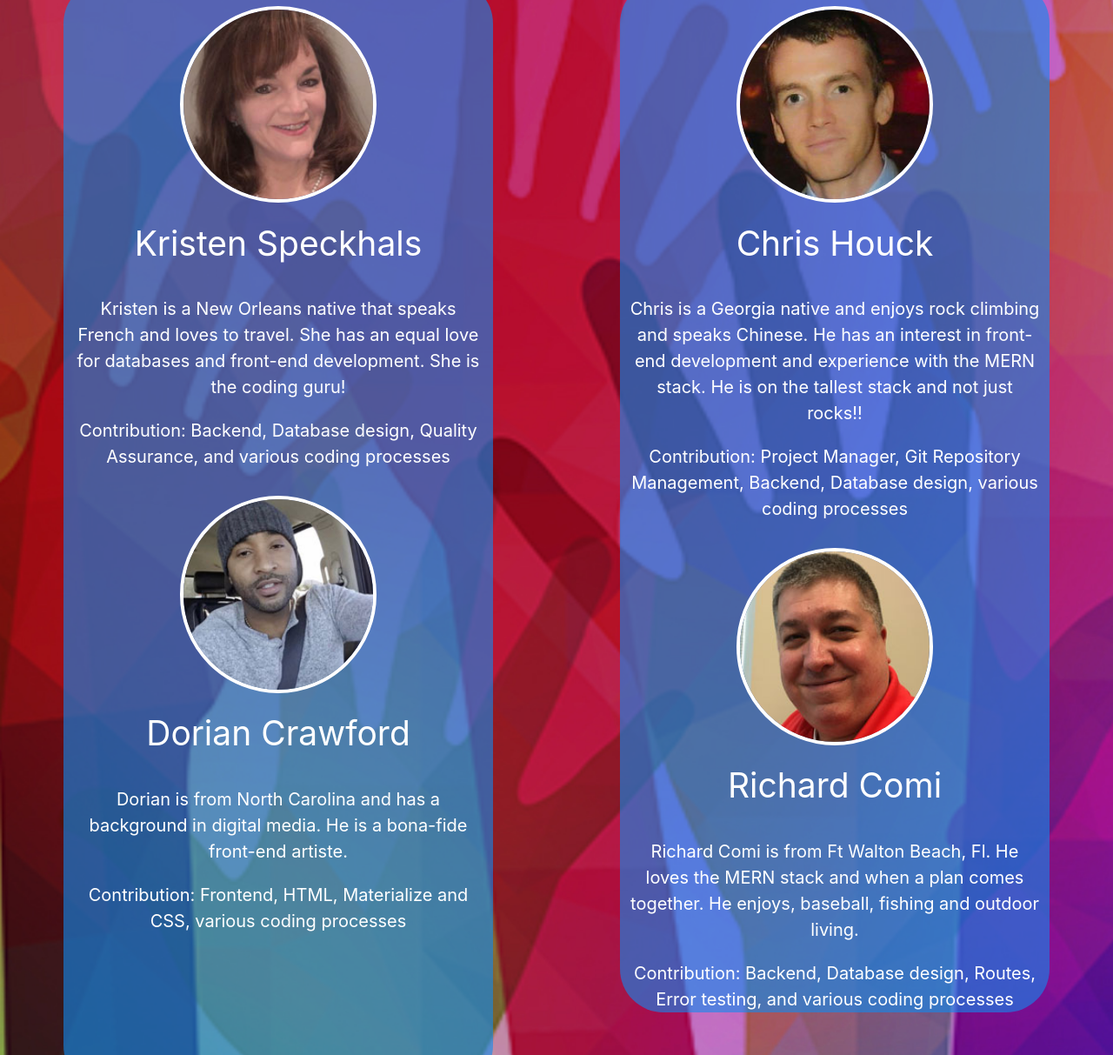
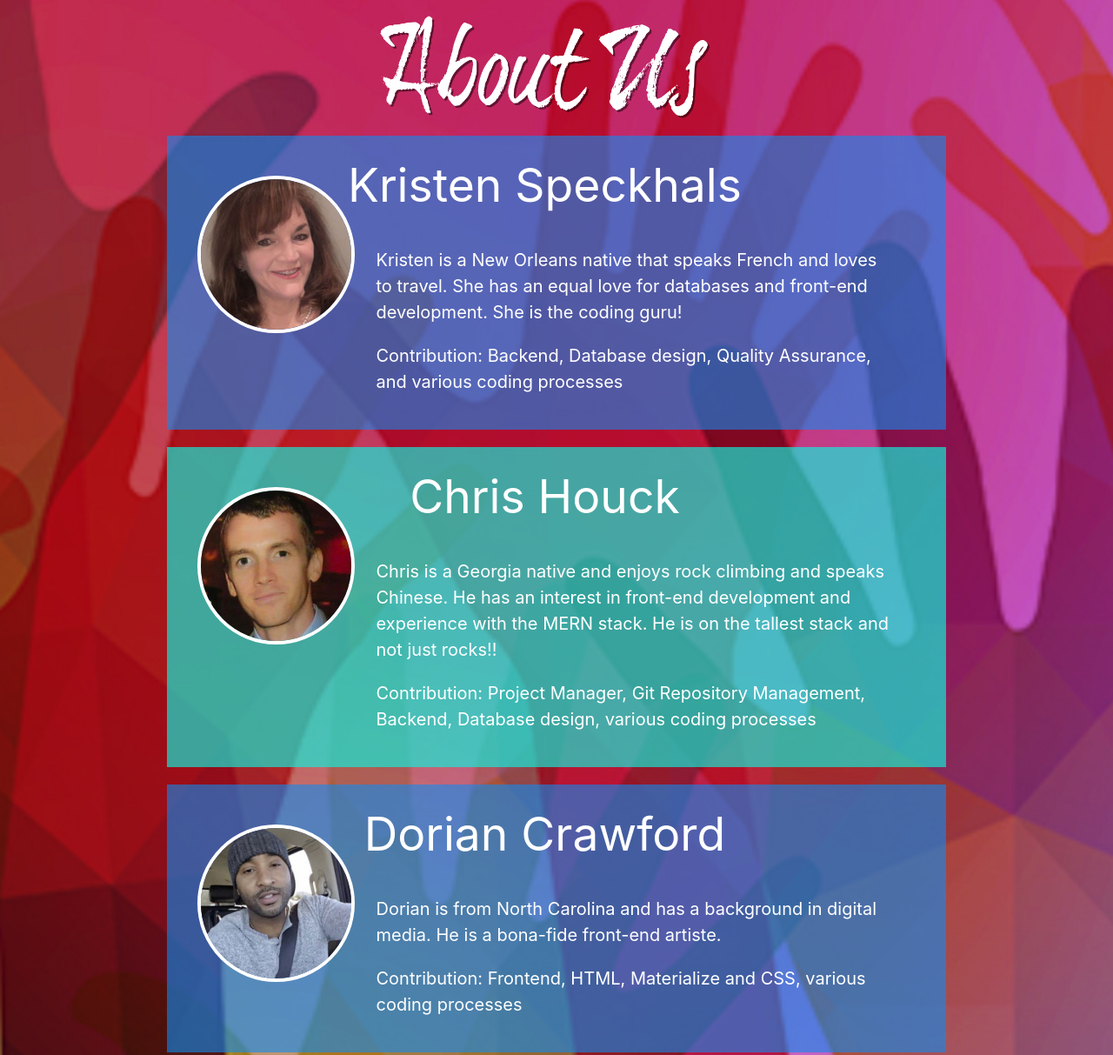
Before and after one commit to houckchris/HelpingHands1.1, a website: page public/about.html in a window 1280 px wide. Shown: the part 246-1459 px from the top of the page at 87% size. Drawn offline with nearby package versions, Linux system fonts and the light colour scheme; no server answers; a web font is replaced by a local one.

Commit message:
copied about 2 into 1

```diff
--- a/public/about.html
+++ b/public/about.html
@@ -5,18 +5,19 @@
     <meta charset="UTF-8">
     <meta name="viewport" content="width=device-width, initial-scale=1.0">
     <meta http-equiv="X-UA-Compatible" content="ie=edge">
-    <title>Helping Hands</title>
+    <title>Volunteer Signup</title>
     <link rel="stylesheet" href="https://cdnjs.cloudflare.com/ajax/libs/materialize/1.0.0-beta/css/materialize.min.css">
     <link href="https://fonts.googleapis.com/icon?family=Material+Icons" rel="stylesheet">
     <link href="https://fonts.googleapis.com/css?family=Acme|Rambla" rel="stylesheet">
     <link href="https://fonts.googleapis.com/css?family=Montserrat:300,400,800" rel="stylesheet">
     <link rel="stylesheet" href="https://cdn.jsdelivr.net/npm/animate.css@3.5.2/animate.min.css">
+    <script src="https://ajax.googleapis.com/ajax/libs/jquery/3.3.1/jquery.min.js"></script>
+    <script src="https://cdnjs.cloudflare.com/ajax/libs/materialize/1.0.0-beta/js/materialize.min.js"></script>
     <link rel="stylesheet" type="text/css" href="./css/style.css">
     <script defer src="https://use.fontawesome.com/releases/v5.0.10/js/all.js" integrity="sha384-slN8GvtUJGnv6ca26v8EzVaR9DC58QEwsIk9q1QXdCU8Yu8ck/tL/5szYlBbqmS+"
         crossorigin="anonymous"></script>
-    <script src="https://ajax.googleapis.com/ajax/libs/jquery/3.3.1/jquery.min.js"></script>
-    <script src="https://cdnjs.cloudflare.com/ajax/libs/materialize/1.0.0-beta/js/materialize.min.js"></script>
-    <!-- <script src="assets/js/main.js"></script> -->
+
+    <script src="assets/js/main.js"></script>
 </head>
 
 <body>
@@ -44,70 +45,116 @@
     </div>
 
 
+    <div class="space"></div>
+    <div class="row container" id="aboutUsgraph">
 
-
-
-    <div class="row margin-top">
-        <div class="center-align flexItem flexCenter boxFix col s6">
-            <div class="blueBox3">
-
-                <div class="col s12">
-                    <img id="aboutImage" class="group-pic sizeImage responsive-img circle" src="./images/kristen.jpg">
-                    <!-- <img id="volImage" class="sizeImage responsive-img circle" src="./images/steph2.jpg"> -->
-                </div>
-                <div class="col s12" id="volName">Kristen Speckhals</div>
-                <div class="col s12" id="aboutMe">
-                    <p>Kristen is a New Orleans native that speaks French and loves to travel. She has an equal love for databases
-                        and front-end development. She is the coding guru!</p>
-                </div>
-                <div class="col s12" id="volSkills">Contribution: Backend, Database design, Quality Assurance, and various coding processes</div>
-
-                <div class="col s12">
-                    <img id="aboutImage" class="sizeImage responsive-img circle" src="./images/dorian.jpg">
-                    <!-- <img id="volImage" class="sizeImage responsive-img circle" src="./images/steph2.jpg"> -->
-                </div>
-                                <div class="col s12" id="volName">Dorian Crawford</div>
-                <div class="col s12" id="aboutMe">
-                    <p>Dorian is from North Carolina and has a background in digital media. He is a bona-fide front-end artiste.</p>
-                </div>
-                <div class="col s12" id="volSkills">Contribution: Frontend, HTML, Materialize and CSS, various coding processes</div>
+        <div class="input-field col s12">
+            <div class="center-align">
+                <img class="eventPimage2" src="./images/aboutUsColorWhite.png">
             </div>
         </div>
 
+    </div>
 
-        <div class="center-align flexItem flexCenter col s6">
-            <div class="blueBox4">
 
+    <div class="row container" id="whiteBackd2">
         <div class="col s12">
-                    <img id="aboutImage" class="sizeImage responsive-img circle" src="./images/chris.jpg">
+            <h2 class="bioTitle center-align">Kristen Speckhals</h2>
             <!-- <img id="volImage" class="sizeImage responsive-img circle" src="./images/steph2.jpg"> -->
         </div>
-                <div class="col s12" id="volName">Chris Houck</div>
-                <div class="col s12" id="aboutMe">
-                    <p>Chris is a Georgia native and enjoys rock climbing and speaks Chinese. He has an interest in front-end
-                        development and experience with the MERN stack. He is on the tallest stack and not just rocks!!</p>
+        <div class="col s3">
+            <div class="bioPicDiv">
+                <img id="aboutImage" class="group-pic sizeImage2 responsive-img circle" src="./images/kristen.jpg">
             </div>
-                <div class="col s12" id="volSkills">Contribution: Project Manager, Git Repository Management, Backend, Database design, various coding processes</div>
-
-                <div class="col s12">
-                    <img id="aboutImage" class="sizeImage responsive-img circle" src="./images/richard.jpg">
             <!-- <img id="volImage" class="sizeImage responsive-img circle" src="./images/steph2.jpg"> -->
         </div>
-                <div class="col s12" id="volName">Richard Comi</div>
-                <div class="col s12" id="aboutMe">
-                    <p>Richard Comi is from Ft Walton Beach, Fl. He loves the MERN stack and when a plan comes together. He
-                        enjoys, baseball, fishing and outdoor living.</p>
-                </div>
-                <div class="col s12" id="volSkills">Contribution: Backend, Database design, Routes, Error testing, and various coding processes</div>
-            </div>
+        <div class="col s9">
+            <p class="bioText">Kristen is a New Orleans native that speaks French and loves to travel. She has an equal love for databases and
+                front-end development. She is the coding guru!</p>
+            <p class="bioText">Contribution: Backend, Database design, Quality Assurance, and various coding processes</p>
+            <!-- <img id="volImage" class="sizeImage responsive-img circle" src="./images/steph2.jpg"> -->
         </div>
     </div>
 
 
 
-    <!-- <script src="js/vol.js" type="text/javascript"></script>
-    <script src="js/task.js" type="text/javascript"></script>
-    <script src="js/org.js" type="text/javascript"></script> -->
+    <div class="row container" id="whiteBackd3">
+        <div class="col s12">
+            <h2 class="bioTitle center-align">Chris Houck</h2>
+            <!-- <img id="volImage" class="sizeImage responsive-img circle" src="./images/steph2.jpg"> -->
+        </div>
+        <div class="col s3">
+            <div class="bioPicDiv">
+                <img id="aboutImage" class="group-pic sizeImage2 responsive-img circle" src="./images/chris.jpg">
+            </div>
+            <!-- <img id="volImage" class="sizeImage responsive-img circle" src="./images/steph2.jpg"> -->
+        </div>
+        <div class="col s9">
+            <p class="bioText">Chris is a Georgia native and enjoys rock climbing and speaks Chinese. He has an interest in front-end development
+                and experience with the MERN stack. He is on the tallest stack and not just rocks!!</p>
+            <p class="bioText">Contribution: Project Manager, Git Repository Management, Backend, Database design, various coding processes</p>
+            <!-- <img id="volImage" class="sizeImage responsive-img circle" src="./images/steph2.jpg"> -->
+        </div>
+    </div>
+
+    <div class="row container" id="whiteBackd2">
+        <div class="col s12">
+            <h2 class="bioTitle center-align">Dorian Crawford</h2>
+            <!-- <img id="volImage" class="sizeImage responsive-img circle" src="./images/steph2.jpg"> -->
+        </div>
+        <div class="col s3">
+            <div class="bioPicDiv">
+                <img id="aboutImage" class="group-pic sizeImage2 responsive-img circle" src="./images/dorian.jpg">
+            </div>
+            <!-- <img id="volImage" class="sizeImage responsive-img circle" src="./images/steph2.jpg"> -->
+        </div>
+        <div class="col s9">
+            <p class="bioText">Dorian is from North Carolina and has a background in digital media. He is a bona-fide front-end artiste.</p>
+            <p class="bioText">Contribution: Frontend, HTML, Materialize and CSS, various coding processes</p>
+            <!-- <img id="volImage" class="sizeImage responsive-img circle" src="./images/steph2.jpg"> -->
+        </div>
+    </div>
+
+    <div class="row container" id="whiteBackd3">
+        <div class="col s12">
+            <h2 class="bioTitle center-align">Richard Comi</h2>
+            <!-- <img id="volImage" class="sizeImage responsive-img circle" src="./images/steph2.jpg"> -->
+        </div>
+        <div class="col s3">
+            <div class="bioPicDiv">
+                <img id="aboutImage" class="group-pic sizeImage2 responsive-img circle" src="./images/richard.jpg">
+            </div>
+            <!-- <img id="volImage" class="sizeImage responsive-img circle" src="./images/steph2.jpg"> -->
+        </div>
+        <div class="col s9">
+            <p class="bioText">Richard Comi is from Ft Walton Beach, Fl. He loves the MERN stack and when a plan comes together. He enjoys,
+                baseball, fishing and outdoor living.</p>
+            <p class="bioText">Contribution: Backend, Database design, Routes, Error testing, and various coding processes</p>
+            <!-- <img id="volImage" class="sizeImage responsive-img circle" src="./images/steph2.jpg"> -->
+        </div>
+    </div>
+
+    <div class="row emptySpace"></div>
+    <div class="row"></div>
+
+    <!-- Main HomePage Area -->
+
+    <script>
+        $(document).ready(function () {
+            $('.datepicker').datepicker();
+        });
+
+        $(document).ready(function () {
+            $('.timepicker').timepicker();
+        });
+
+        $(document).ready(function () {
+            $('select').formSelect();
+        });
+    </script>
+    <script src="js/vol.js" type="text/javascript"></script>
+    <script src="js/event.js" type="text/javascript"></script>
+    <script src="js/org.js" type="text/javascript"></script>
 
 
 
--- a/public/css/style.css
+++ b/public/css/style.css
@@ -107,7 +107,6 @@ body.homePage{
 }
 
 .whiteText{
-
   color:white;
 }
 
```
Also changed, not shown: public/about2.html (deleted, +0 -163 lines). Lines whose indentation alone changed are shown as unchanged.
